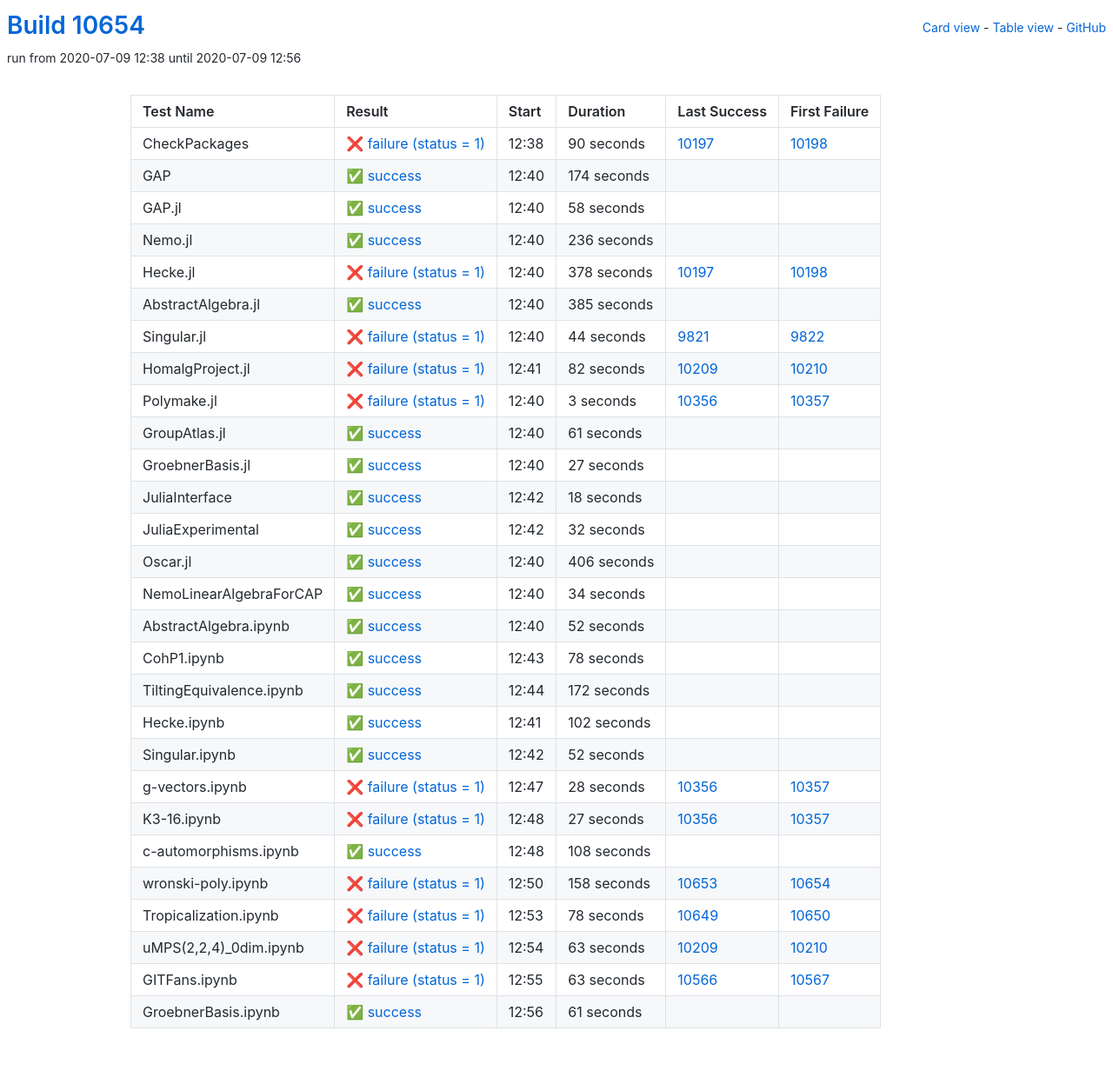
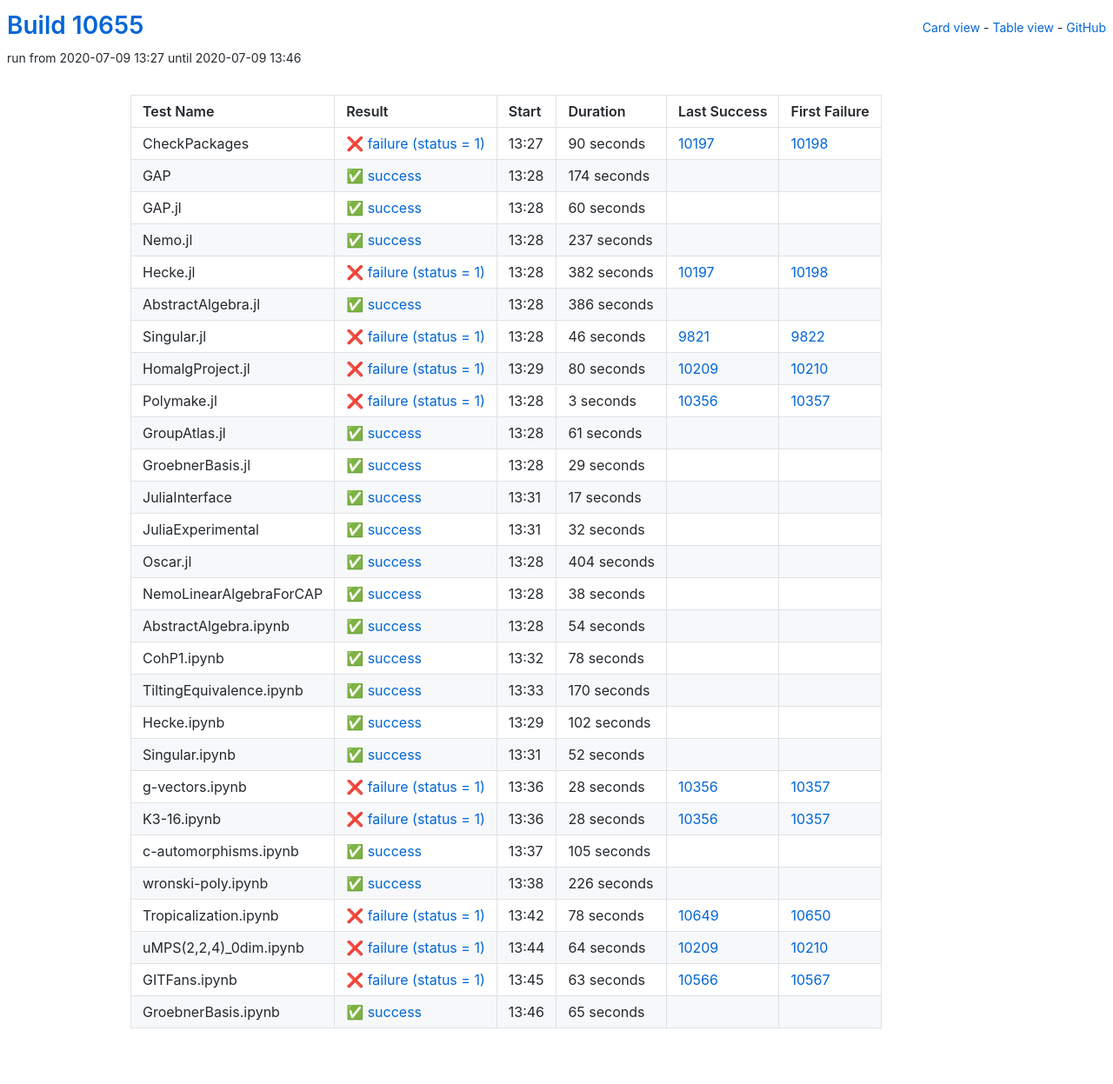
Before and after one commit to oscar-system/oscar-ci-status, a Jekyll site: the page built from table.html, in a window 1280 px wide. Shown: the whole page at 87% size. Built offline with Jekyll 4.4.1, drawn with Linux system fonts in a browser that asks for light colours.

Commit message:
Build #10655

```diff
--- a/_data/ci.yml
+++ b/_data/ci.yml
@@ -1,6 +1,6 @@
 ---
-build: 10654
-build_url: https://oscarci.mathematik.uni-kl.de/job/oscar/10654/
+build: 10655
+build_url: https://oscarci.mathematik.uni-kl.de/job/oscar/10655/
 job: oscar
 organization: oscar-system
 repo: oscar-ci-status
@@ -8,8 +8,8 @@
 tests:
 - name: CheckPackages
   id: checkpackages
-  log: https://oscarci.mathematik.uni-kl.de/job/oscar/10654/artifact/logs/build-10654/CheckPackages.log
-  start: 2020-07-09 12:38
+  log: https://oscarci.mathematik.uni-kl.de/job/oscar/10655/artifact/logs/build-10655/CheckPackages.log
+  start: 2020-07-09 13:27
   success: false
   exitcode: 1
   status: failure
@@ -20,8 +20,8 @@
   first_failure_url: https://oscarci.mathematik.uni-kl.de/job/oscar/10198/
 - name: GAP
   id: gap
-  log: https://oscarci.mathematik.uni-kl.de/job/oscar/10654/artifact/logs/build-10654/GAP.log
-  start: 2020-07-09 12:40
+  log: https://oscarci.mathematik.uni-kl.de/job/oscar/10655/artifact/logs/build-10655/GAP.log
+  start: 2020-07-09 13:28
   success: true
   exitcode: 0
   status: success
@@ -32,80 +32,80 @@
   first_failure_url:
 - name: GAP.jl
   id: gap-jl
-  log: https://oscarci.mathematik.uni-kl.de/job/oscar/10654/artifact/logs/build-10654/GAP.jl.log
-  start: 2020-07-09 12:40
+  log: https://oscarci.mathematik.uni-kl.de/job/oscar/10655/artifact/logs/build-10655/GAP.jl.log
+  start: 2020-07-09 13:28
   success: true
   exitcode: 0
   status: success
-  duration: 58
+  duration: 60
   last_success: false
   last_success_url:
   first_failure: false
   first_failure_url:
 - name: Nemo.jl
   id: nemo-jl
-  log: https://oscarci.mathematik.uni-kl.de/job/oscar/10654/artifact/logs/build-10654/Nemo.jl.log
-  start: 2020-07-09 12:40
+  log: https://oscarci.mathematik.uni-kl.de/job/oscar/10655/artifact/logs/build-10655/Nemo.jl.log
+  start: 2020-07-09 13:28
   success: true
   exitcode: 0
   status: success
-  duration: 236
+  duration: 237
   last_success: false
   last_success_url:
   first_failure: false
   first_failure_url:
 - name: Hecke.jl
   id: hecke-jl
-  log: https://oscarci.mathematik.uni-kl.de/job/oscar/10654/artifact/logs/build-10654/Hecke.jl.log
-  start: 2020-07-09 12:40
+  log: https://oscarci.mathematik.uni-kl.de/job/oscar/10655/artifact/logs/build-10655/Hecke.jl.log
+  start: 2020-07-09 13:28
   success: false
   exitcode: 1
   status: failure
-  duration: 378
+  duration: 382
   last_success: 10197
   last_success_url: https://oscarci.mathematik.uni-kl.de/job/oscar/10197/
   first_failure: 10198
   first_failure_url: https://oscarci.mathematik.uni-kl.de/job/oscar/10198/
 - name: AbstractAlgebra.jl
   id: abstractalgebra-jl
-  log: https://oscarci.mathematik.uni-kl.de/job/oscar/10654/artifact/logs/build-10654/AbstractAlgebra.jl.log
-  start: 2020-07-09 12:40
+  log: https://oscarci.mathematik.uni-kl.de/job/oscar/10655/artifact/logs/build-10655/AbstractAlgebra.jl.log
+  start: 2020-07-09 13:28
   success: true
   exitcode: 0
   status: success
-  duration: 385
+  duration: 386
   last_success: false
   last_success_url:
   first_failure: false
   first_failure_url:
 - name: Singular.jl
   id: singular-jl
-  log: https://oscarci.mathematik.uni-kl.de/job/oscar/10654/artifact/logs/build-10654/Singular.jl.log
-  start: 2020-07-09 12:40
+  log: https://oscarci.mathematik.uni-kl.de/job/oscar/10655/artifact/logs/build-10655/Singular.jl.log
+  start: 2020-07-09 13:28
   success: false
   exitcode: 1
   status: failure
-  duration: 44
+  duration: 46
   last_success: 9821
   last_success_url: https://oscarci.mathematik.uni-kl.de/job/oscar/9821/
   first_failure: 9822
   first_failure_url: https://oscarci.mathematik.uni-kl.de/job/oscar/9822/
 - name: HomalgProject.jl
   id: homalgproject-jl
-  log: https://oscarci.mathematik.uni-kl.de/job/oscar/10654/artifact/logs/build-10654/HomalgProject.jl.log
-  start: 2020-07-09 12:41
+  log: https://oscarci.mathematik.uni-kl.de/job/oscar/10655/artifact/logs/build-10655/HomalgProject.jl.log
+  start: 2020-07-09 13:29
   success: false
   exitcode: 1
   status: failure
-  duration: 82
+  duration: 80
   last_success: 10209
   last_success_url: https://oscarci.mathematik.uni-kl.de/job/oscar/10209/
   first_failure: 10210
   first_failure_url: https://oscarci.mathematik.uni-kl.de/job/oscar/10210/
 - name: Polymake.jl
   id: polymake-jl
-  log: https://oscarci.mathematik.uni-kl.de/job/oscar/10654/artifact/logs/build-10654/Polymake.jl.log
-  start: 2020-07-09 12:40
+  log: https://oscarci.mathematik.uni-kl.de/job/oscar/10655/artifact/logs/build-10655/Polymake.jl.log
+  start: 2020-07-09 13:28
   success: false
   exitcode: 1
   status: failure
@@ -116,8 +116,8 @@
   first_failure_url: https://oscarci.mathematik.uni-kl.de/job/oscar/10357/
 - name: GroupAtlas.jl
   id: groupatlas-jl
-  log: https://oscarci.mathematik.uni-kl.de/job/oscar/10654/artifact/logs/build-10654/GroupAtlas.jl.log
-  start: 2020-07-09 12:40
+  log: https://oscarci.mathematik.uni-kl.de/job/oscar/10655/artifact/logs/build-10655/GroupAtlas.jl.log
+  start: 2020-07-09 13:28
   success: true
   exitcode: 0
   status: success
@@ -128,32 +128,32 @@
   first_failure_url:
 - name: GroebnerBasis.jl
   id: groebnerbasis-jl
-  log: https://oscarci.mathematik.uni-kl.de/job/oscar/10654/artifact/logs/build-10654/GroebnerBasis.jl.log
-  start: 2020-07-09 12:40
+  log: https://oscarci.mathematik.uni-kl.de/job/oscar/10655/artifact/logs/build-10655/GroebnerBasis.jl.log
+  start: 2020-07-09 13:28
   success: true
   exitcode: 0
   status: success
-  duration: 27
+  duration: 29
   last_success: false
   last_success_url:
   first_failure: false
   first_failure_url:
 - name: JuliaInterface
   id: juliainterface
-  log: https://oscarci.mathematik.uni-kl.de/job/oscar/10654/artifact/logs/build-10654/JuliaInterface.log
-  start: 2020-07-09 12:42
+  log: https://oscarci.mathematik.uni-kl.de/job/oscar/10655/artifact/logs/build-10655/JuliaInterface.log
+  start: 2020-07-09 13:31
   success: true
   exitcode: 0
   status: success
-  duration: 18
+  duration: 17
   last_success: false
   last_success_url:
   first_failure: false
   first_failure_url:
 - name: JuliaExperimental
   id: juliaexperimental
-  log: https://oscarci.mathematik.uni-kl.de/job/oscar/10654/artifact/logs/build-10654/JuliaExperimental.log
-  start: 2020-07-09 12:42
+  log: https://oscarci.mathematik.uni-kl.de/job/oscar/10655/artifact/logs/build-10655/JuliaExperimental.log
+  start: 2020-07-09 13:31
   success: true
   exitcode: 0
   status: success
@@ -164,44 +164,44 @@
   first_failure_url:
 - name: Oscar.jl
   id: oscar-jl
-  log: https://oscarci.mathematik.uni-kl.de/job/oscar/10654/artifact/logs/build-10654/Oscar.jl.log
-  start: 2020-07-09 12:40
+  log: https://oscarci.mathematik.uni-kl.de/job/oscar/10655/artifact/logs/build-10655/Oscar.jl.log
+  start: 2020-07-09 13:28
   success: true
   exitcode: 0
   status: success
-  duration: 406
+  duration: 404
   last_success: false
   last_success_url:
   first_failure: false
   first_failure_url:
 - name: NemoLinearAlgebraForCAP
   id: nemolinearalgebraforcap
-  log: https://oscarci.mathematik.uni-kl.de/job/oscar/10654/artifact/logs/build-10654/NemoLinearAlgebraForCAP.log
-  start: 2020-07-09 12:40
+  log: https://oscarci.mathematik.uni-kl.de/job/oscar/10655/artifact/logs/build-10655/NemoLinearAlgebraForCAP.log
+  start: 2020-07-09 13:28
   success: true
   exitcode: 0
   status: success
-  duration: 34
+  duration: 38
   last_success: false
   last_success_url:
   first_failure: false
   first_failure_url:
 - name: AbstractAlgebra.ipynb
   id: abstractalgebra-ipynb
-  log: https://oscarci.mathematik.uni-kl.de/job/oscar/10654/artifact/logs/build-10654/AbstractAlgebra.ipynb.log
-  start: 2020-07-09 12:40
+  log: https://oscarci.mathematik.uni-kl.de/job/oscar/10655/artifact/logs/build-10655/AbstractAlgebra.ipynb.log
+  start: 2020-07-09 13:28
   success: true
   exitcode: 0
   status: success
-  duration: 52
+  duration: 54
   last_success: false
   last_success_url:
   first_failure: false
   first_failure_url:
 - name: CohP1.ipynb
   id: cohp1-ipynb
-  log: https://oscarci.mathematik.uni-kl.de/job/oscar/10654/artifact/logs/build-10654/CohP1.ipynb.log
-  start: 2020-07-09 12:43
+  log: https://oscarci.mathematik.uni-kl.de/job/oscar/10655/artifact/logs/build-10655/CohP1.ipynb.log
+  start: 2020-07-09 13:32
   success: true
   exitcode: 0
   status: success
@@ -212,20 +212,20 @@
   first_failure_url:
 - name: TiltingEquivalence.ipynb
   id: tiltingequivalence-ipynb
-  log: https://oscarci.mathematik.uni-kl.de/job/oscar/10654/artifact/logs/build-10654/TiltingEquivalence.ipynb.log
-  start: 2020-07-09 12:44
+  log: https://oscarci.mathematik.uni-kl.de/job/oscar/10655/artifact/logs/build-10655/TiltingEquivalence.ipynb.log
+  start: 2020-07-09 13:33
   success: true
   exitcode: 0
   status: success
-  duration: 172
+  duration: 170
   last_success: false
   last_success_url:
   first_failure: false
   first_failure_url:
 - name: Hecke.ipynb
   id: hecke-ipynb
-  log: https://oscarci.mathematik.uni-kl.de/job/oscar/10654/artifact/logs/build-10654/Hecke.ipynb.log
-  start: 2020-07-09 12:41
+  log: https://oscarci.mathematik.uni-kl.de/job/oscar/10655/artifact/logs/build-10655/Hecke.ipynb.log
+  start: 2020-07-09 13:29
   success: true
   exitcode: 0
   status: success
@@ -236,8 +236,8 @@
   first_failure_url:
 - name: Singular.ipynb
   id: singular-ipynb
-  log: https://oscarci.mathematik.uni-kl.de/job/oscar/10654/artifact/logs/build-10654/Singular.ipynb.log
-  start: 2020-07-09 12:42
+  log: https://oscarci.mathematik.uni-kl.de/job/oscar/10655/artifact/logs/build-10655/Singular.ipynb.log
+  start: 2020-07-09 13:31
   success: true
   exitcode: 0
   status: success
@@ -248,8 +248,8 @@
   first_failure_url:
 - name: g-vectors.ipynb
   id: g-vectors-ipynb
-  log: https://oscarci.mathematik.uni-kl.de/job/oscar/10654/artifact/logs/build-10654/g-vectors.ipynb.log
-  start: 2020-07-09 12:47
+  log: https://oscarci.mathematik.uni-kl.de/job/oscar/10655/artifact/logs/build-10655/g-vectors.ipynb.log
+  start: 2020-07-09 13:36
   success: false
   exitcode: 1
   status: failure
@@ -260,44 +260,44 @@
   first_failure_url: https://oscarci.mathematik.uni-kl.de/job/oscar/10357/
 - name: K3-16.ipynb
   id: k3-16-ipynb
-  log: https://oscarci.mathematik.uni-kl.de/job/oscar/10654/artifact/logs/build-10654/K3-16.ipynb.log
-  start: 2020-07-09 12:48
+  log: https://oscarci.mathematik.uni-kl.de/job/oscar/10655/artifact/logs/build-10655/K3-16.ipynb.log
+  start: 2020-07-09 13:36
   success: false
   exitcode: 1
   status: failure
-  duration: 27
+  duration: 28
   last_success: 10356
   last_success_url: https://oscarci.mathematik.uni-kl.de/job/oscar/10356/
   first_failure: 10357
   first_failure_url: https://oscarci.mathematik.uni-kl.de/job/oscar/10357/
 - name: c-automorphisms.ipynb
   id: c-automorphisms-ipynb
-  log: https://oscarci.mathematik.uni-kl.de/job/oscar/10654/artifact/logs/build-10654/c-automorphisms.ipynb.log
-  start: 2020-07-09 12:48
+  log: https://oscarci.mathematik.uni-kl.de/job/oscar/10655/artifact/logs/build-10655/c-automorphisms.ipynb.log
+  start: 2020-07-09 13:37
   success: true
   exitcode: 0
   status: success
-  duration: 108
+  duration: 105
   last_success: false
   last_success_url:
   first_failure: false
   first_failure_url:
 - name: wronski-poly.ipynb
   id: wronski-poly-ipynb
-  log: https://oscarci.mathematik.uni-kl.de/job/oscar/10654/artifact/logs/build-10654/wronski-poly.ipynb.log
-  start: 2020-07-09 12:50
-  success: false
-  exitcode: 1
-  status: failure
-  duration: 158
-  last_success: 10653
-  last_success_url: https://oscarci.mathematik.uni-kl.de/job/oscar/10653/
-  first_failure: 10654
-  first_failure_url: https://oscarci.mathematik.uni-kl.de/job/oscar/10654/
+  log: https://oscarci.mathematik.uni-kl.de/job/oscar/10655/artifact/logs/build-10655/wronski-poly.ipynb.log
+  start: 2020-07-09 13:38
+  success: true
+  exitcode: 0
+  status: success
+  duration: 226
+  last_success: false
+  last_success_url:
+  first_failure: false
+  first_failure_url:
 - name: Tropicalization.ipynb
   id: tropicalization-ipynb
-  log: https://oscarci.mathematik.uni-kl.de/job/oscar/10654/artifact/logs/build-10654/Tropicalization.ipynb.log
-  start: 2020-07-09 12:53
+  log: https://oscarci.mathematik.uni-kl.de/job/oscar/10655/artifact/logs/build-10655/Tropicalization.ipynb.log
+  start: 2020-07-09 13:42
   success: false
   exitcode: 1
   status: failure
@@ -308,20 +308,20 @@
   first_failure_url: https://oscarci.mathematik.uni-kl.de/job/oscar/10650/
 - name: uMPS(2,2,4)_0dim.ipynb
   id: umps-2-2-4-0dim-ipynb
-  log: https://oscarci.mathematik.uni-kl.de/job/oscar/10654/artifact/logs/build-10654/uMPS-2-2-4-_0dim.ipynb.log
-  start: 2020-07-09 12:54
+  log: https://oscarci.mathematik.uni-kl.de/job/oscar/10655/artifact/logs/build-10655/uMPS-2-2-4-_0dim.ipynb.log
+  start: 2020-07-09 13:44
   success: false
   exitcode: 1
   status: failure
-  duration: 63
+  duration: 64
   last_success: 10209
   last_success_url: https://oscarci.mathematik.uni-kl.de/job/oscar/10209/
   first_failure: 10210
   first_failure_url: https://oscarci.mathematik.uni-kl.de/job/oscar/10210/
 - name: GITFans.ipynb
   id: gitfans-ipynb
-  log: https://oscarci.mathematik.uni-kl.de/job/oscar/10654/artifact/logs/build-10654/GITFans.ipynb.log
-  start: 2020-07-09 12:55
+  log: https://oscarci.mathematik.uni-kl.de/job/oscar/10655/artifact/logs/build-10655/GITFans.ipynb.log
+  start: 2020-07-09 13:45
   success: false
   exitcode: 1
   status: failure
@@ -332,12 +332,12 @@
   first_failure_url: https://oscarci.mathematik.uni-kl.de/job/oscar/10567/
 - name: GroebnerBasis.ipynb
   id: groebnerbasis-ipynb
-  log: https://oscarci.mathematik.uni-kl.de/job/oscar/10654/artifact/logs/build-10654/GroebnerBasis.ipynb.log
-  start: 2020-07-09 12:56
+  log: https://oscarci.mathematik.uni-kl.de/job/oscar/10655/artifact/logs/build-10655/GroebnerBasis.ipynb.log
+  start: 2020-07-09 13:46
   success: true
   exitcode: 0
   status: success
-  duration: 61
+  duration: 65
   last_success: false
   last_success_url:
   first_failure: false
```
Also changed, not shown: README.md.
